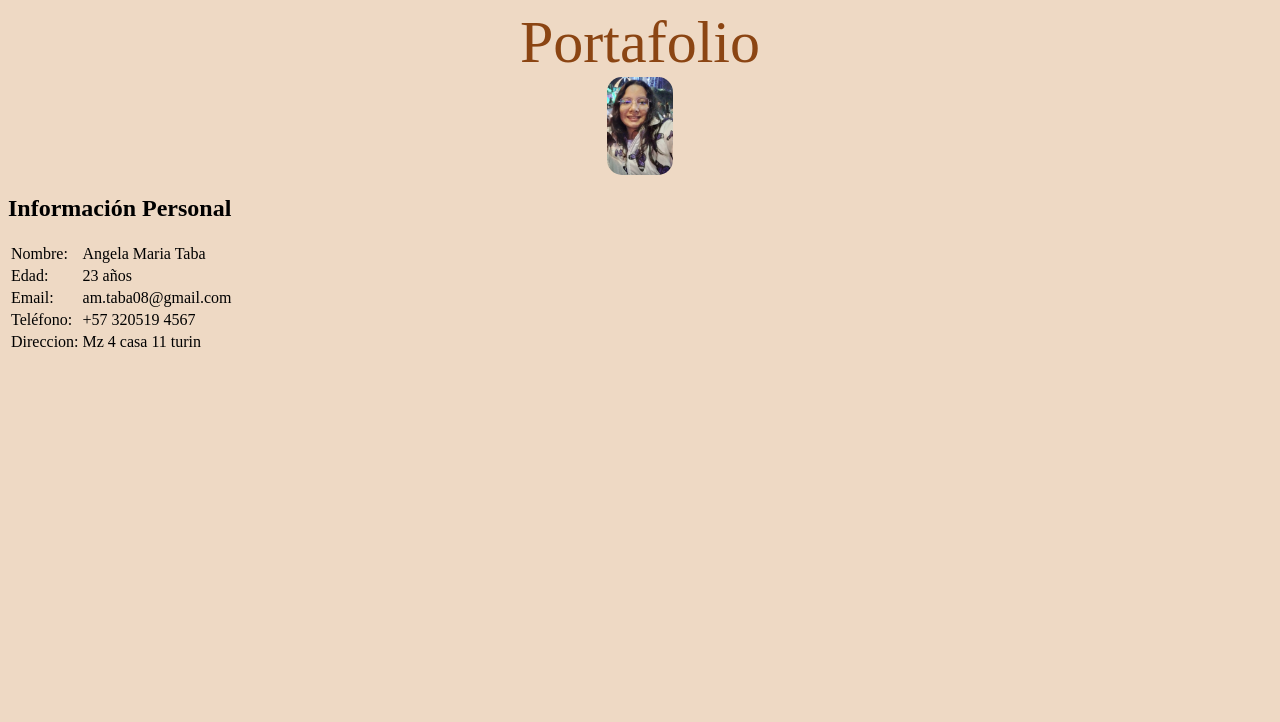
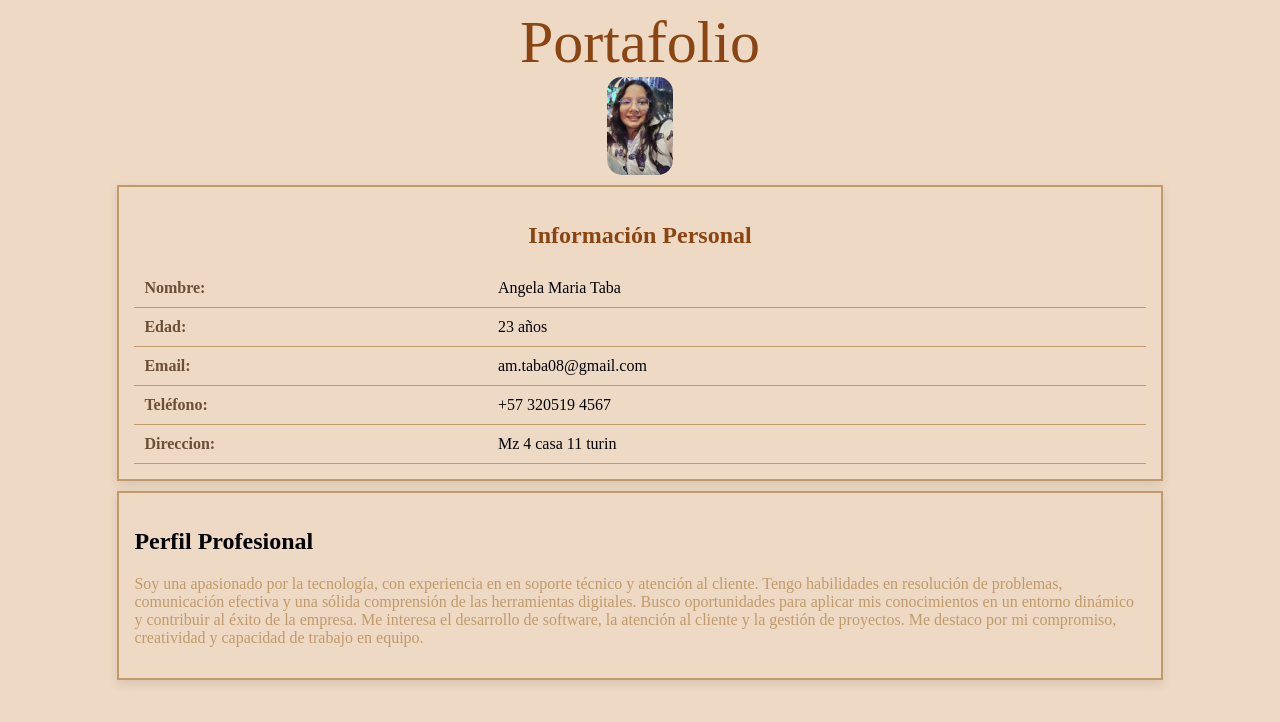
Before and after one commit to angela131123/Portafolio, a plain HTML site: page index.html in a window 1280 px wide. Drawn offline with Linux system fonts and the light colour scheme.

Commit message:
agrega mas texto, utilice mas estilos

```diff
--- a/index.html
+++ b/index.html
@@ -36,5 +36,17 @@
                 </tr>
             </table>
     </div>
+    <div class="cajap">
+        <table class="tabla">
+            <h2 class="">Perfil Profesional</h2>
+        <p class="texto">
+            Soy una apasionado por la tecnología, con experiencia en en soporte técnico y atención al cliente.
+            Tengo habilidades en resolución de problemas, comunicación efectiva y una sólida comprensión de las herramientas digitales.
+            Busco oportunidades para aplicar mis conocimientos en un entorno dinámico y contribuir al éxito de la empresa.
+            Me interesa el desarrollo de software, la atención al cliente y la
+            gestión de proyectos. Me destaco por mi compromiso, creatividad y capacidad de trabajo en equipo.
+        </p>
+        </table>
+    </div>
 </body>
 </html>
--- a/styles/estilos.css
+++ b/styles/estilos.css
@@ -14,3 +14,35 @@
 .body{
     background-color: #EED9C4;
 }
+.cajap{
+background-color: #EED9C4;
+border: 2px solid #C19A6B;
+padding: 15px;
+margin: 10px auto;
+width: 80%;
+box-shadow: 0 4px 10px rgba(0,0,0,0.1);
+}
+.info {
+text-align: center;
+color: #8B4513;
+margin-bottom: 20px;
+border-bottom: 20px;
+}
+
+.tabla {
+width: 100%;
+border-collapse: collapse;
+}
+
+.tabla td {
+padding: 10px;
+border-bottom: 1px solid #C19A6B;
+}
+
+.tabla td:first-child {
+font-weight: bold;
+color: #6B4F36;
+}
+.texto{
+    color: #C19A6B;
+}
```
